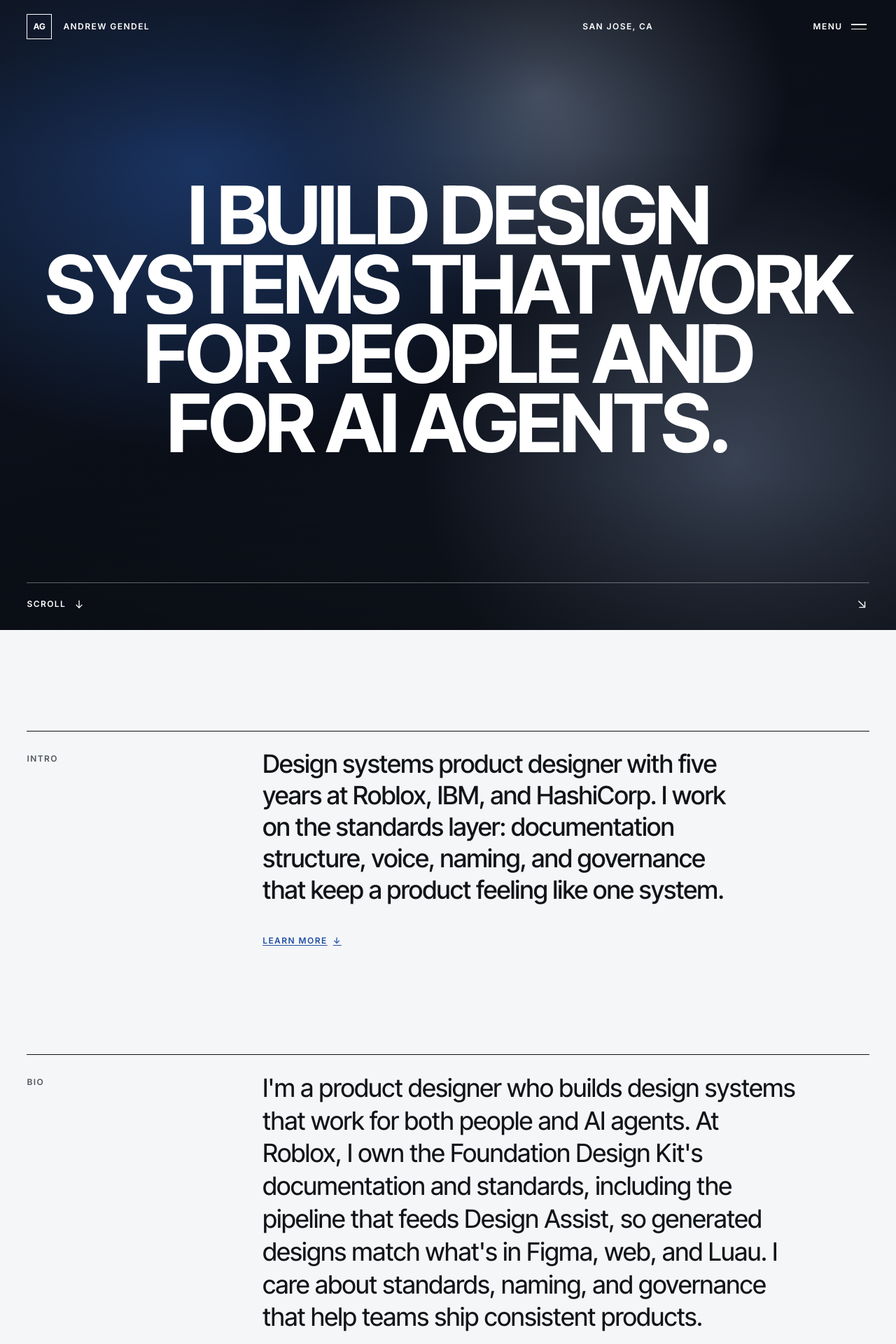
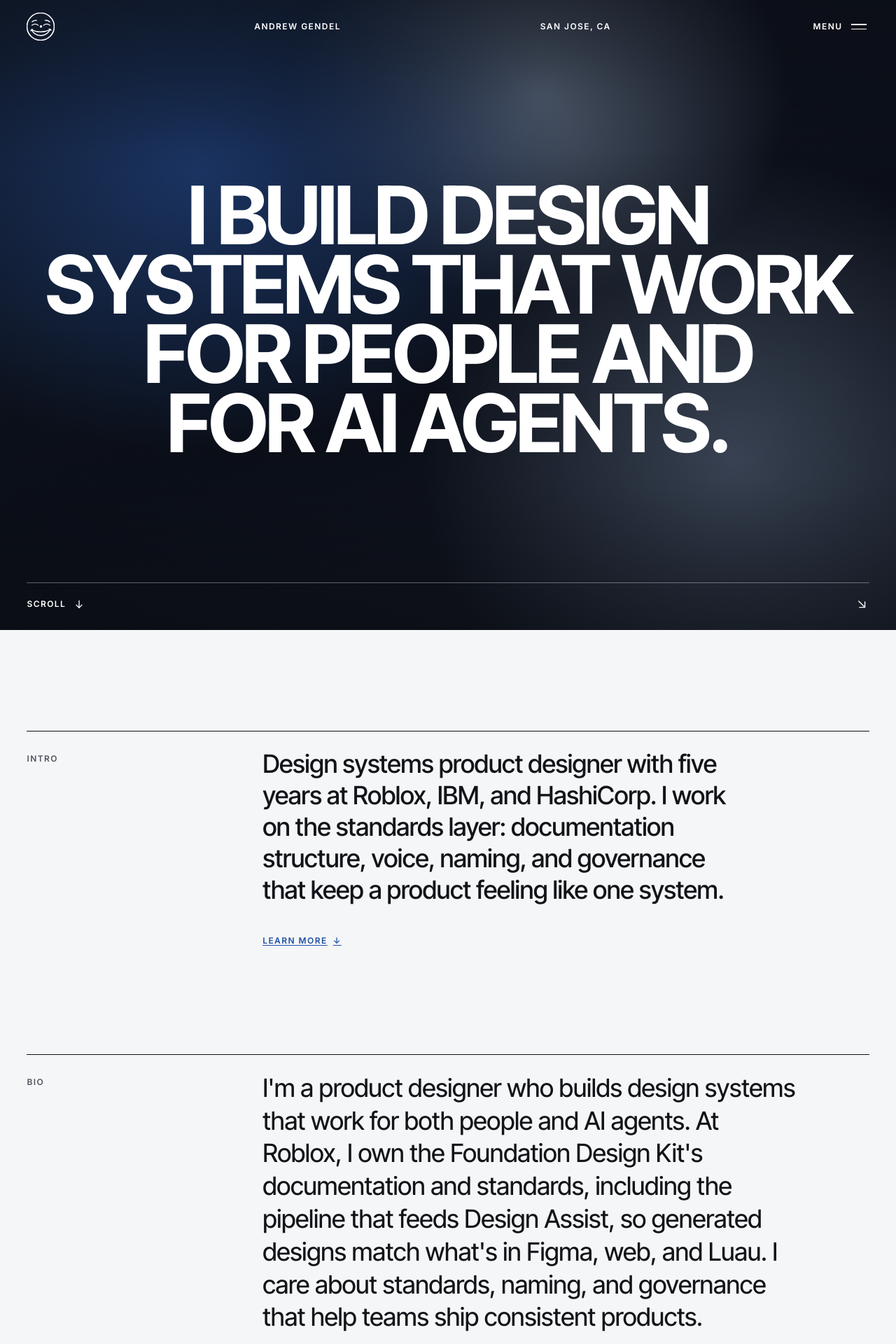
Before and after one commit to aa814678389-del/aa814678389-del.github.io, a Jekyll site: the page built from index.html, in a window 1280 px wide. Shown: the top 1920 px of the page at 70% size. Built offline with Jekyll 4.4.1, drawn with Linux system fonts in a browser that asks for light colours.

Commit message:
Header: smiley logo replaces the AG mark; spread items across the full width
Logo is an SVG tracing of the original artwork (kept in assets/img/brand),
drawn in currentColor so it works over the opener and on light pages.
Favicon uses a simplified version for small sizes.

Co-Authored-By: Claude Opus 5.5 <noreply@anthropic.com>
Claude-Session: https://claude.ai/code/session_01Eqne5k56eBT8F2XDeopoSt

```diff
--- a/_data/profile.yml
+++ b/_data/profile.yml
@@ -2,7 +2,7 @@
 # Your details. The home page, header, menu, and footer read from here.
 # ─────────────────────────────────────────────
 name: Andrew Gendel
-initials: AG
+initials: AG   # no longer shown; the logo replaced it
 location: San Jose, CA
 role: Product designer · Design systems & AI-ready documentation
 
--- /dev/null
+++ b/_includes/logo.html
@@ -0,0 +1,19 @@
+{%- comment -%}
+  Logo, drawn in currentColor so it's white over the opener and dark on light pages.
+  Strokes stay a fixed pixel width at any size (vector-effect), so it stays crisp when small.
+  Original artwork: /assets/img/brand/logo-original.png
+{%- endcomment -%}
+<svg class="logo{% if include.class %} {{ include.class }}{% endif %}" viewBox="0 0 600 600" width="{{ include.size | default: 40 }}" height="{{ include.size | default: 40 }}" fill="none" stroke="currentColor" stroke-linecap="round" stroke-linejoin="round" aria-hidden="true" focusable="false">
+  <circle cx="300" cy="300" r="292" vector-effect="non-scaling-stroke" class="logo__ring"/>
+  <g vector-effect="non-scaling-stroke" class="logo__face">
+    <path vector-effect="non-scaling-stroke" d="M118 196 Q 160 160 212 168"/>
+    <path vector-effect="non-scaling-stroke" d="M398 167 Q 452 160 495 199"/>
+    <path vector-effect="non-scaling-stroke" d="M116 270 Q 180 222 246 270"/>
+    <path vector-effect="non-scaling-stroke" d="M366 270 Q 432 222 497 270"/>
+    <circle vector-effect="non-scaling-stroke" cx="308" cy="298" r="16"/>
+    <path vector-effect="non-scaling-stroke" d="M108 372 Q 300 455 502 368"/>
+    <path vector-effect="non-scaling-stroke" d="M108 372 C 165 470 235 492 305 491 C 380 490 450 455 502 368"/>
+    <path vector-effect="non-scaling-stroke" d="M90 389 Q 98 360 130 360"/>
+    <path vector-effect="non-scaling-stroke" d="M483 351 Q 517 350 525 378"/>
+  </g>
+</svg>
--- a/_includes/site-bar.html
+++ b/_includes/site-bar.html
@@ -2,7 +2,7 @@
 {%- assign profile = site.data.profile -%}
 <header class="site-bar{% if include.overlay %} site-bar--overlay{% endif %}">
   <div class="site-bar__inner label">
-    <a class="site-bar__mark" href="{{ '/' | relative_url }}" aria-label="{{ profile.name }}, home">{{ profile.initials }}</a>
+    <a class="site-bar__mark" href="{{ '/' | relative_url }}" aria-label="{{ profile.name }}, home">{% include logo.html size=40 %}</a>
     <a class="site-bar__name" href="{{ '/' | relative_url }}"{% if page.url == '/' %} aria-current="page"{% endif %}>{{ profile.name }}</a>
     <span class="site-bar__loc">{{ profile.location }}</span>
     <button class="menu-btn label" type="button" aria-haspopup="dialog" aria-expanded="false" aria-controls="site-menu">
--- a/assets/css/main.css
+++ b/assets/css/main.css
@@ -74,27 +74,26 @@ a:hover { color: var(--color-accent-hover); text-decoration-thickness: 2px; }
 .site-bar { position: relative; z-index: 5; border-bottom: 1px solid var(--color-rule); color: var(--color-text); }
 .site-bar--overlay { position: absolute; inset: 0 0 auto; border-bottom: 0; color: var(--color-on-image); }
 .site-bar--overlay :focus-visible { outline-color: var(--color-on-image); }
+/* Four items spread across the full width: logo · name · location · menu */
 .site-bar__inner {
-  display: grid;
-  grid-template-columns: auto 1fr 1fr auto;
+  display: flex;
   align-items: center;
+  justify-content: space-between;
   gap: var(--space-4);
   padding: var(--space-4) var(--gutter);
 }
 .site-bar a { color: inherit; text-decoration: none; }
 .site-bar a:hover { text-decoration: underline; text-underline-offset: 0.3em; }
-.site-bar__mark {
-  display: inline-grid; place-items: center;
-  width: 2.25rem; height: 2.25rem;
-  border: 1.5px solid currentColor;
-  font-family: var(--font-display); font-weight: 700; letter-spacing: 0.02em;
-}
+.site-bar__mark { display: inline-grid; place-items: center; border-radius: 50%; }
 .site-bar__mark:hover { text-decoration: none !important; }
-.site-bar__name { padding-block: var(--space-2); }
-.site-bar__loc { justify-self: center; }
-@media (max-width: 40rem) {
-  .site-bar__inner { grid-template-columns: auto 1fr auto; }
-  .site-bar__loc { display: none; }
+.logo { display: block; width: 2.5rem; height: 2.5rem; }
+.logo__ring { stroke-width: 1.6px; }
+.logo__face { stroke-width: 1.4px; }
+.site-bar__name, .site-bar__loc { padding-block: var(--space-2); }
+@media (max-width: 40rem) { .site-bar__loc { display: none; } }
+@media (prefers-reduced-motion: no-preference) {
+  .site-bar__mark .logo { transition: transform 300ms cubic-bezier(.2,.7,.2,1); }
+  .site-bar__mark:hover .logo { transform: rotate(-12deg); }
 }
 
 .menu-btn {
```
Also changed, not shown: assets/img/brand/logo-original.png (added), assets/img/favicon.svg, assets/img/og/design-assist-component-parity.jpg, assets/img/og/fdk-documentation-standards.jpg, assets/img/og/helios-adoption.jpg, assets/img/og/home.jpg.
